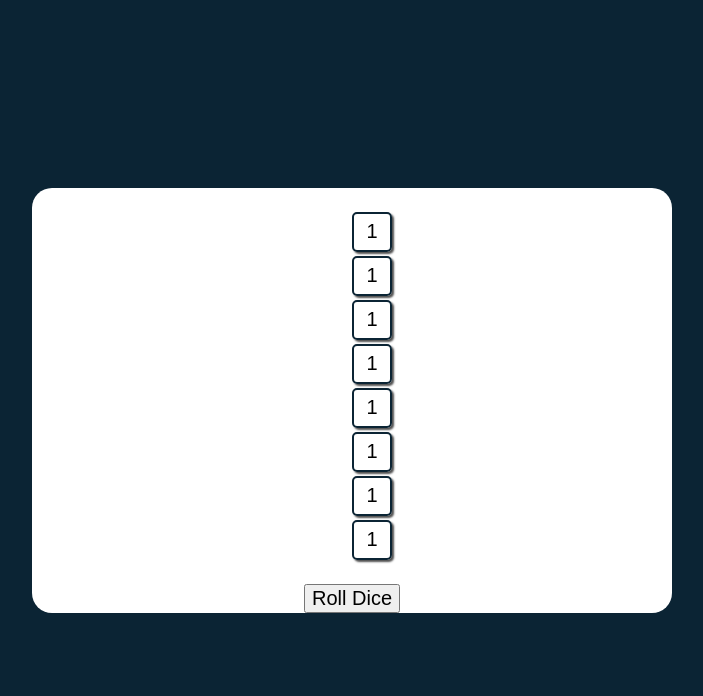
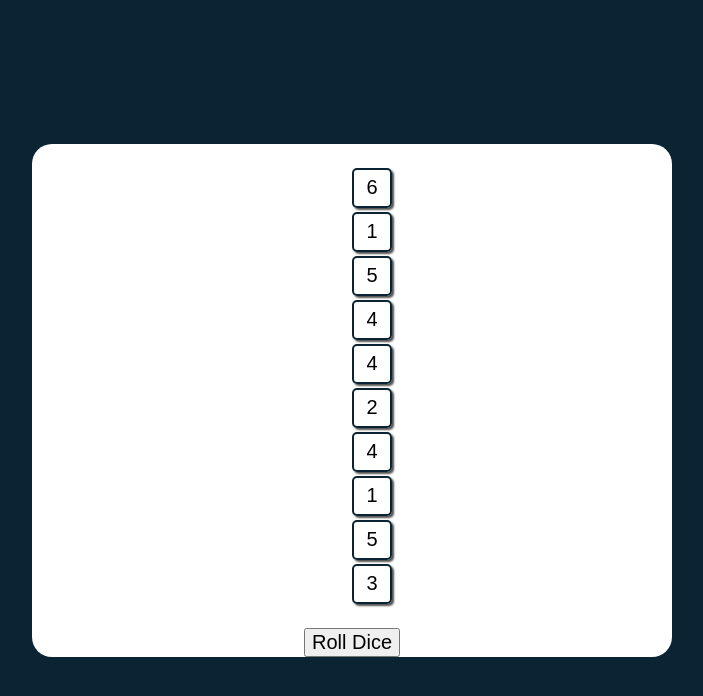
Before and after one commit to LarsGKodehode/tenzies, a React (Vite) app: page / in a window 1280 px wide. Shown: the top 696 px of the page, without its empty margins (288-991 px from the left). Built offline with nearby package versions, Linux system fonts and the light colour scheme.

Commit message:
feature dice state
dices now uses React state

```diff
--- a/src/App.tsx
+++ b/src/App.tsx
@@ -9,41 +9,84 @@ import styles from './App.module.css';
 
 // INTERFACES
 interface AppState {
-  diceState: Array<number>
+  diceState: Array<DiceState>
 };
+
+interface DiceState {
+  diceEyes: number,
+  isActive: boolean,
+}
 
 
 // HELPERS
-function populateBoard(diceArray: Array<number>): Array<JSX.Element> {
-  return diceArray.map((diceEyes) => {
-    return <Dice eyes={diceEyes} handleClick={diceClick} />
+/**
+ * Populates the board with dices
+ * @param diceArray
+ * @returns
+ */
+function populateBoard(diceArray: Array<DiceState>): Array<JSX.Element> {
+  return diceArray.map((diceState: DiceState) => {
+    const { diceEyes, isActive} = diceState;
+
+    return(
+      <Dice
+        eyes={diceEyes}
+        handleClick={diceClick}
+        isActive={isActive}
+      />)
   });
 };
 
+/**
+ * Handles what happens when clicking on dice
+ */
 function diceClick(event: any): void {
-
   console.log(`Clicked on dice:\t${event.target}`)
   console.dir(event)
+};
+
+/**
+ * Construct the initial state of App,
+ * currently only dices
+ * @returns
+ */
+const initialAppState = (): AppState => {
+
+  const numberOfDice = 10;
+
+  let diceArray: Array<DiceState> = [];
+
+  for(let i = 0; i < numberOfDice; i++) {
+    diceArray.push({
+      diceEyes: Math.floor(Math.random() * 6) + 1,
+      isActive: true,
+    });
+  };
+
+  return {
+    diceState: diceArray
+  };
 };
 
 
 // COMPONENT
 function App() {
-  const [ data, setData ] = useState<AppState>(
-    {
-      diceState: new Array(8).fill(1),
-    }
-  );
+  const [ data, setData ] = useState<AppState>(initialAppState);
 
   function rollDice() {
     setData((oldData) => {
-      const newDice = oldData.diceState.map(() => {
-        return Math.floor(Math.random() * 6) + 1;
+      const newRoll = oldData.diceState.map((diceState) => {
+        const roll = Math.floor(Math.random() * 6) + 1;
+        return {
+          ...diceState,
+          diceEyes: roll
+        }
       });
+
       return {
         ...oldData,
-        diceState: newDice
-      }
+        diceState: newRoll,
+      };
     })
   };
 
--- a/src/assets/components/Dice/Dice.tsx
+++ b/src/assets/components/Dice/Dice.tsx
@@ -6,19 +6,16 @@ import styles from './dice.module.css'
 interface DiceProps {
   eyes: number,
   handleClick: MouseEventHandler,
+  isActive: boolean,
 };
 
 function Dice(props: DiceProps): JSX.Element {
-  const { eyes, handleClick } = props;
-
-  const [ active, setActive ] = useState<boolean>(true);
-
-
+  const { eyes, handleClick, isActive } = props;
 
   return(
     <div
       className={[
-        active ? "acitve" : "inactive",
+        isActive ? "acitve" : "inactive",
         styles['dice']
       ].join(" ")}
       onClick={handleClick}
```
